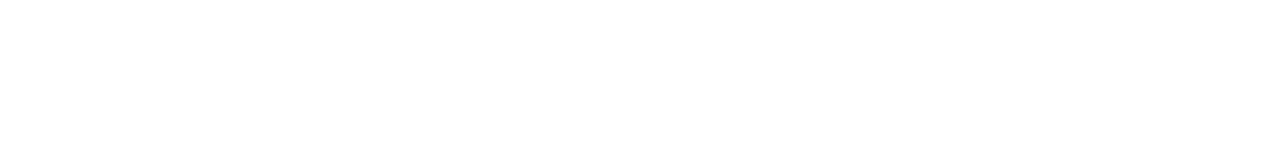
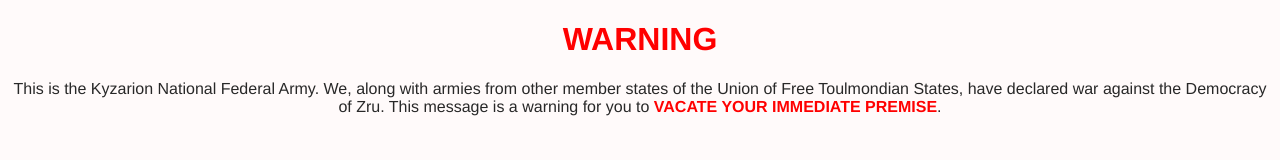
Before and after one commit to bionik-aster/kyzarion.kzr, a plain HTML site: page warning.html in a window 1280 px wide. Drawn offline with Linux system fonts and the light colour scheme.

Commit message:
Update warning.html

```diff
--- a/warning.html
+++ b/warning.html
@@ -1,6 +1,18 @@
 <!DOCTYPE html>
 <html lang="en-US">
   <head>
+    <meta name="description" content="A warning to all Zruidian citizens.">
+    <meta name="author" content="Kyzarion National Federal Army">
     <title>WARNING</title>
+    <link href="favicon.png" rel="shortcut icon">
+    <link href="main.css" rel="stylesheet">
+    <meta name="viewport" content="width=device-width,initial-scale=1">
   </head>
+  <body>
+    <h1 style="color:red;">WARNING</h1>
+    <p>
+      This is the Kyzarion National Federal Army. We, along with armies from other member states of the Union of Free Toulmondian States, have declared war against the Democracy of Zru.
+      This message is a warning for you to <b><span style="color:red;">VACATE YOUR IMMEDIATE PREMISE</span></b>.
+    </p>
+  </body>
 </html>
```
